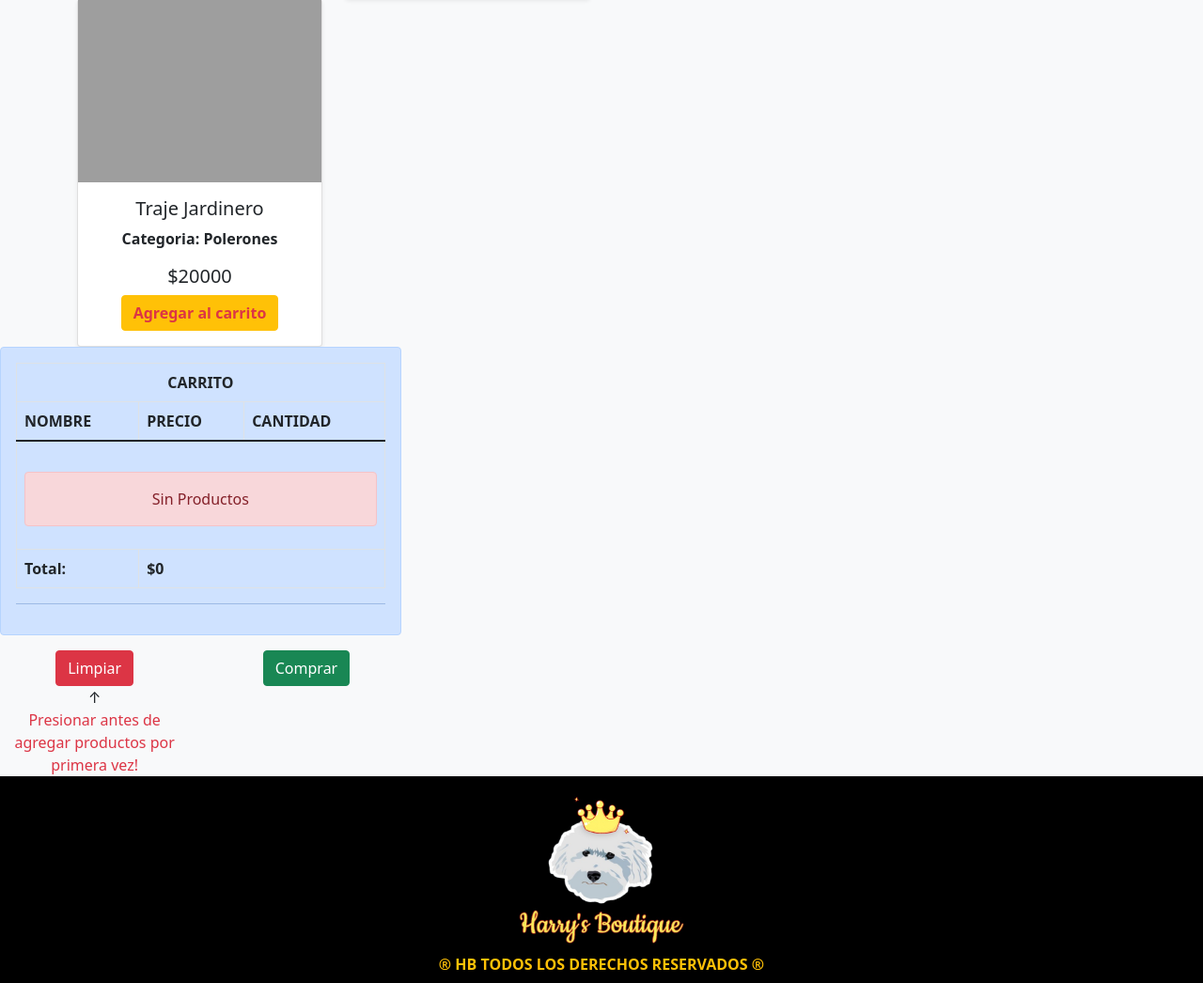
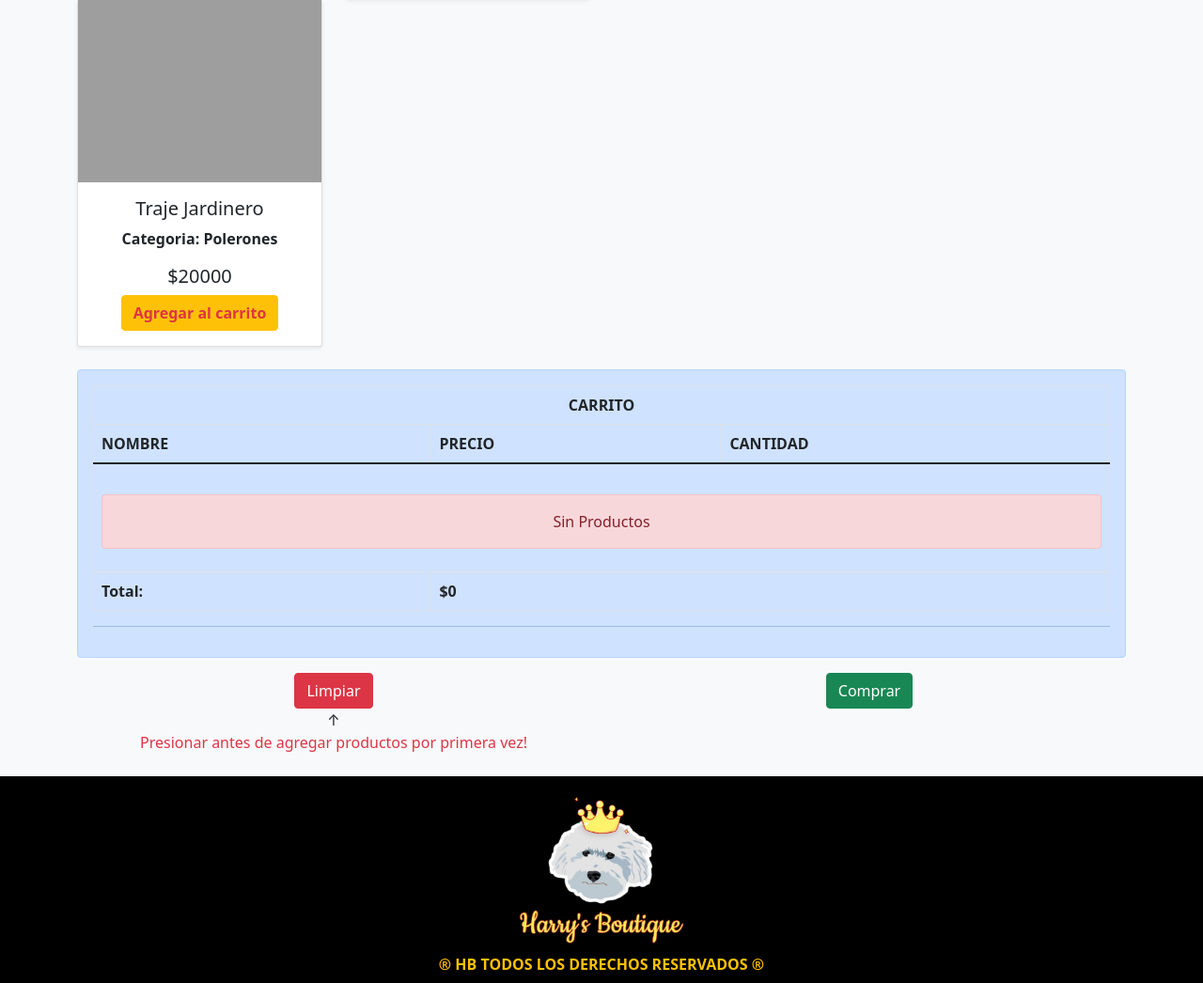
Before and after one commit to felipevega-dev/HarrysDjango, a Django app: page /tienda/ in a window 1280 px wide. Shown: the part 1320-2366 px from the top of the page at 94% size. Run offline with Django 4.2, Linux system fonts and the light colour scheme; data comes from the database, SQL or seed files in the repository; both versions use the stored data as it was after the commit; parts of the project's set-up code (start-up, migrations or seed data) failed here and were passed over; some libraries are stand-ins or nearby versions; grey boxes are pictures that could not be loaded.

Commit message:
cositas 7

```diff
--- a/core/templates/harrys/tienda.html
+++ b/core/templates/harrys/tienda.html
@@ -29,8 +29,11 @@
         </div>
     </div>
 </main>
-
-<div class="col-4">
-    {% include "harrys/carrito.html" %}
-</div>
+    <br>
+    <div class="container">
+        <div class="col-12 align-content-center">
+            {% include "harrys/carrito.html" %}
+        </div>
+    </div>
+    <br>
 {% endblock %}
```
Also changed, not shown: db.sqlite3.
